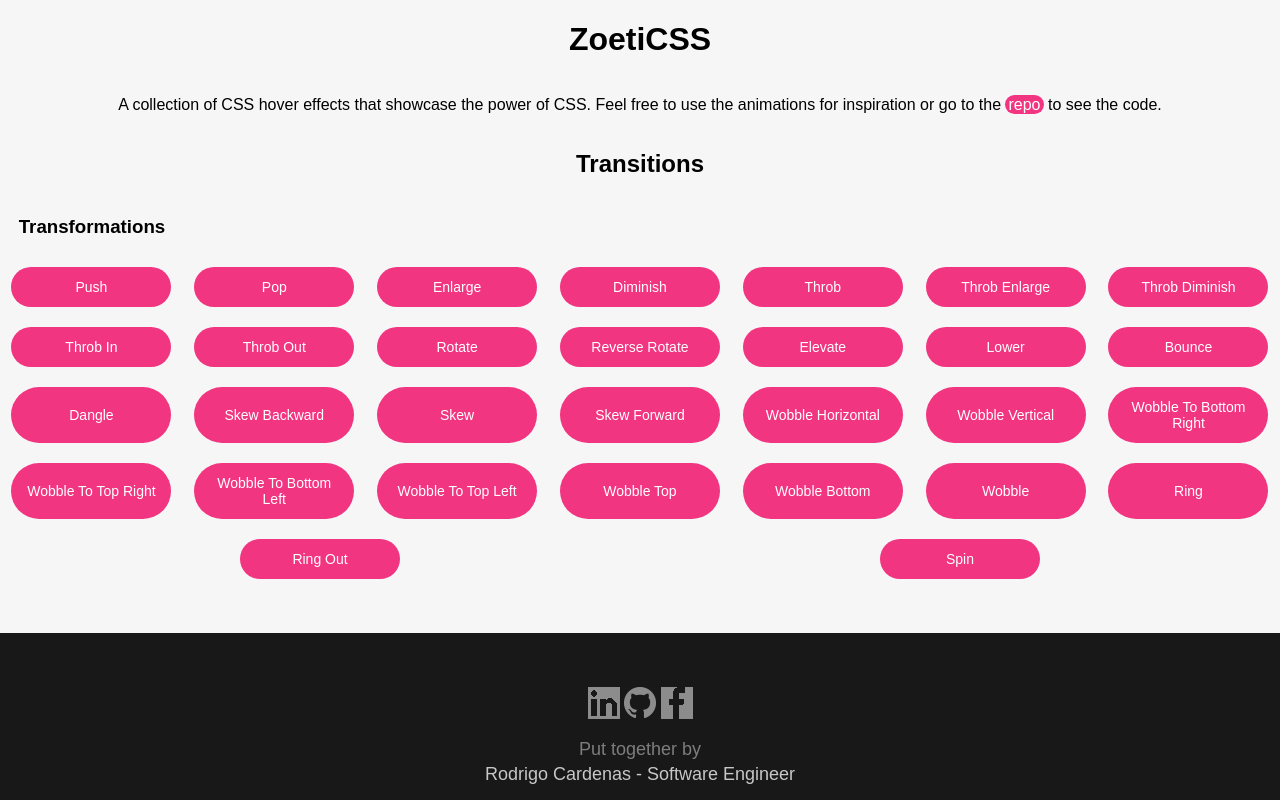
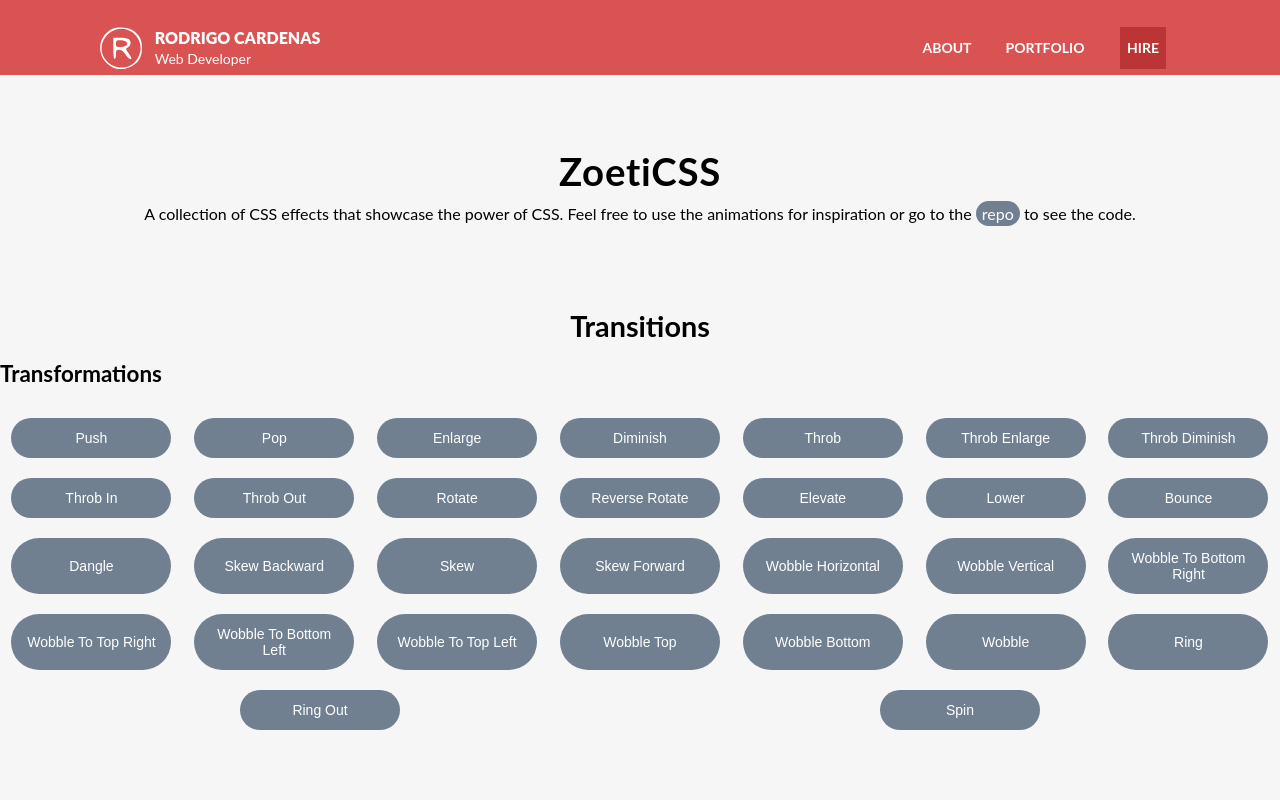
Before and after one commit to RodCardenas/ZoetiCSS, a plain HTML site: page index.html in a window 1280 px wide. Shown: the top 800 px of the page. Drawn offline with Linux system fonts and the light colour scheme.

Commit message:
Add common Navbar and reformat page.

```diff
--- a/index.css
+++ b/index.css
@@ -1,7 +1,198 @@
 html{
-  font-family: sans-serif;
+  font-family: 'Lato', sans-serif;
+  -webkit-font-smoothing: antialiased;
   position: relative;
   min-height: 100%;
+}
+
+h1{
+  font-size: 2.4em;
+  letter-spacing: 0.02em;
+  display: block;
+  text-align: center;
+  font-weight: bold;
+  margin-top: 2em;
+}
+
+h3{
+  text-align: center;
+  font-weight: bold;
+  font-size: 1.8em;
+}
+
+h4{
+  text-align: left;;
+  font-weight: bold;
+  font-size: 1.4em;
+}
+
+header{
+  background: rgb(217, 83, 83);
+  color: white;
+  display: block;
+  vertical-align: middle;
+}
+
+.navbar{
+  display: flex;
+  flex-flow: row;
+  flex-wrap: nowrap;
+  justify-content: space-between;
+  max-width: 1080px;
+  margin: 0 auto;
+  padding: 20px 20px 0 20px;
+  max-height: 55px;
+}
+
+.logo{
+  color: white;
+  text-decoration: none;
+  vertical-align: middle;
+  padding: 0;
+  align-content: flex-start;
+}
+
+header .logo svg{
+  display: inline-block;
+  vertical-align: middle;
+}
+
+svg path{
+  fill: white;
+
+  -webkit-transition-duration: 0.5s;
+  -moz-transition-duration: 0.5s;
+  -ms-transition-duration: 0.5s;
+  -o-transition-duration: 0.5s;
+  transition-duration: 0.5s;
+}
+
+header svg:hover #circle{
+  fill: #9e1919;
+}
+
+.logo-info{
+  display: inline-block;
+  vertical-align: middle;
+  margin-left: 8px;
+  padding: 7px 0;
+  line-height: 1.4;
+}
+
+.logo-info h1{
+  margin-top: 0;
+  font-weight: 900;
+  font-size: 1em;
+  text-transform: uppercase;
+  letter-spacing: 0;
+}
+
+.logo-info h2{
+  font-size: 0.875em;
+}
+
+nav{
+  display: block;
+  position: relative;
+  top: 7px;
+  height: 100%;
+  margin-top: 0;
+  margin-right: -12px;
+  background: none;
+  align-content: flex-end;
+  max-height: 50px;
+}
+
+nav ul{
+  list-style: none;
+  display: inline-flex;
+  justify-content: space-between;
+  vertical-align: middle;
+
+  font-size: 14px;
+  font-size: .875rem;
+  font-weight: 700;
+  text-transform: uppercase;
+}
+
+nav ul li{
+  display: flex;
+  align-items: center;
+  justify-content: center;
+  text-align: center;
+
+  width: 7em;
+  height: 3em;
+}
+
+nav ul a {
+  text-decoration: none;
+  color: white;
+  background: none;
+  border: 0;
+  box-sizing: border-box;
+  box-shadow: inset 0 0 0 2px rgb(217, 83, 83);
+
+  padding: 1em 0.5em;
+  position: relative;
+
+  -webkit-transition: color 0.25s;
+  transition: color 0.25s;
+}
+
+nav ul a::before, nav ul a::after {
+  box-sizing: border-box;
+  content: '';
+  position: absolute;
+}
+
+nav ul a::before, nav ul a::after {
+  border: 2px solid transparent;
+  width: 0;
+  height: 0;
+}
+
+nav ul a::before {
+  top: 0;
+  left: 0;
+}
+
+nav ul a::after {
+  bottom: 0;
+  right: 0;
+}
+
+nav ul a:hover::before, nav ul a:hover::after {
+    width: 100%;
+    height: 100%;
+  }
+
+nav ul a:hover::before {
+  border-top-color: #9e1919;
+  border-right-color: #9e1919;
+  -webkit-transition: width 0.1s ease-out, height 0.1s ease-out 0.1s;
+  transition: width 0.1s ease-out, height 0.1s ease-out 0.1s;
+}
+
+nav ul a:hover::after {
+  border-bottom-color: #9e1919;
+  border-left-color: #9e1919;
+  -webkit-transition: border-color 0s ease-out 0.2s, width 0.1s ease-out 0.2s, height 0.1s ease-out 0.3s;
+  transition: border-color 0s ease-out 0.2s, width 0.1s ease-out 0.2s, height 0.1s ease-out 0.3s;
+}
+
+.hire a{
+  background-color: rgba(158, 25, 25, 0.5);
+  box-shadow: inset 0 0 0 2px rgba(158, 25, 25, 0);
+  -webkit-transition: color 0.3s;
+  -moz-transition: color 0.3s;
+  -ms-transition: color 0.3s;
+  -o-transition: color 0.3s;
+  transition: color 0.3s;
+}
+
+.hire a:hover{
+  background-color: rgba(158, 25, 25, 1);
 }
 
 body{
@@ -12,7 +203,6 @@ body{
   margin-left: auto;
   margin-right: auto;
   background-color: rgb(246, 246, 246);
-  margin-bottom: 3em;
 }
 
 footer{
@@ -34,20 +224,11 @@ body .repo{
   color: white;
   text-decoration: none;
   border-radius: 40px;
-  padding: 1px 3px;
+  padding: 3px 6px;
   border: 0 none;
   cursor: pointer;
   text-align: center;
-  background-color: rgb(242, 53, 128);
-}
-
-h1, h2{
-  margin-left: auto;
-  margin-right: auto;
-}
-
-h3{
-  margin-left: 1em;
+  background-color: slategrey
 }
 
 button {
@@ -61,7 +242,7 @@ button {
   border-radius: 40px;
   font-size: 14px;
   width: 160px;
-  background-color: rgb(242, 53, 128);
+  background-color: slategrey;
 }
 
 ul{
@@ -84,8 +265,19 @@ li{
   text-align: center;
 }
 
+.section-title{
+  margin-top: 2em;
+}
+
+.subsection-title{
+  margin-top: 1em;
+  margin-bottom: 1em;
+}
+
 .description{
   text-align: center;
+  margin-top: 1em;
+  margin-bottom: 2em;
 }
 
 footer .link-image{
--- a/index.html
+++ b/index.html
@@ -1,19 +1,59 @@
 <html>
   <head>
     <title>ZoetiCSS</title>
+    <link rel="stylesheet" type="text/css" href="reset.css">
     <link rel="stylesheet" type="text/css" href="index.css">
     <link rel="stylesheet" type="text/css" href="zoeti.css">
   </head>
 
   <body>
+    <header>
+      <div class="navbar">
+        <a class="logo" href="http://www.rodrigocardenas.xyz">
+          <svg version="1.0" xmlns="http://www.w3.org/2000/svg"
+          width="32.000000pt" height="32.000000pt" viewBox="0 0 32.000000 32.000000"
+          preserveAspectRatio="xMidYMid meet">
+            <g transform="translate(0.000000,32.000000) scale(0.100000,-0.100000)" fill="#e22525" stroke="none">
+              <path id="circle" d="M95 306 c-103 -46 -126 -180 -44 -258 51 -48 108 -58 171 -30 64 28
+              92 72 93 143 0 62 -17 94 -67 132 -33 25 -113 32 -153 13z m112 -7 c101 -38
+              130 -163 56 -241 -102 -107 -290 4 -244 145 26 79 114 124 188 96z"/>
+              <path id="r" d="M100 160 c0 -47 4 -80 10 -80 6 0 10 16 10 35 0 30 3 35 24 35 17 0
+              31 -11 46 -35 12 -19 28 -35 36 -35 16 0 14 6 -17 51 -17 24 -17 26 2 37 21
+              14 25 42 7 60 -7 7 -36 12 -65 12 l-53 0 0 -80z m98 48 c18 -18 -5 -38 -44
+              -38 -30 0 -34 3 -34 25 0 22 4 25 33 25 18 0 38 -5 45 -12z"/>
+            </g>
+          </svg>
+          <title>Rodrigo Cardenas Design Limited Logo</title>
+          <div class="logo-info">
+            <h1>Rodrigo Cardenas</h1>
+            <h2>Web Developer</h2>
+          </div>
+        </a>
+        <nav>
+          <ul>
+            <li>
+              <a title="About Rodrigo" href="http://www.rodrigocardenas.xyz/About">About</a>
+            </li>
+            <li>
+              <a title="Rodrigo's Portfolio" href="http://www.rodrigocardenas.xyz/">Portfolio</a>
+            </li>
+            <li class="hire">
+              <a title="Hire Rodrigo" href="http://www.rodrigocardenas.xyz/Hire">Hire</a>
+            </li>
+          </ul>
+        </nav>
+      </div>
+    </header>
+
     <h1>ZoetiCSS</h1>
     <p class="description">
-      A collection of CSS hover effects that showcase the power of CSS. Feel free to use the animations for inspiration or go to the <a class="repo" href="http://github.com/RodCardenas/ZoetiCSS">repo</a> to see the code.
+      A collection of CSS effects that showcase the power of CSS. Feel free to use the animations for inspiration or go to the <a class="repo" href="http://github.com/RodCardenas/ZoetiCSS">repo</a> to see the code.
     </p>
 
-    <h2>Transitions</h2>
+    <main>
+      <h3 class="section-title">Transitions</h2>
 
-    <h3>Transformations</h3>
+      <h4 class="subsection-title">Transformations</h3>
       <div class="container">
         <button class="zoeti-push">Push</button>
         <button class="zoeti-pop">Pop</button>
@@ -46,6 +86,14 @@
         <button class="zoeti-ring-out">Ring Out</button>
         <button class="zoeti-spin">Spin</button>
       </div>
+    </main>
+
+    <div class="line-numbers">1<br>2<br>3<br>4<br>5<br>6<br>7<br>8<br>9<br>10</div>
+    <pre id="before">#pond {
+      display: flex;
+    </pre>
+    <textarea id="code" autofocus="" style="height: 24px;"></textarea>
+    <pre id="after">}</pre>
 
     <!-- <h3>Background</h3>
     <div class="container">
--- /dev/null
+++ b/reset.css
@@ -0,0 +1,57 @@
+html, body, div, span, applet, object, iframe,
+h1, h2, h3, h4, h5, h6, p, blockquote, pre,
+a, abbr, acronym, address, big, cite, code,
+del, dfn, em, img, ins, kbd, q, s, samp,
+small, strike, strong, sub, sup, tt, var,
+b, u, i, center,
+dl, dt, dd, ol, ul, li,
+fieldset, form, label, legend,
+table, caption, tbody, tfoot, thead, tr, th, td,
+article, aside, canvas, details, figcaption, figure,
+footer, header, hgroup, menu, nav, section, summary,
+time, mark, audio, video {
+	margin: 0;
+	padding: 0;
+	border: 0;
+	outline: 0;
+	font-size: 100%;
+	font: inherit;
+	vertical-align: baseline;
+}
+/* HTML5 display-role reset for older browsers */
+article, aside, details, figcaption, figure,
+footer, header, hgroup, menu, nav, section {
+	display: block;
+}
+body {
+	line-height: 1;
+}
+ol, ul {
+	list-style: none;
+}
+blockquote, q {
+	quotes: none;
+}
+blockquote:before, blockquote:after,
+q:before, q:after {
+	content: '';
+	content: none;
+}
+
+/* remember to define visible focus styles!
+:focus {
+	outline: ?????;
+} */
+
+/* remember to highlight inserts somehow! */
+ins {
+	text-decoration: underline;
+}
+del {
+	text-decoration: line-through;
+}
+
+table {
+	border-collapse: collapse;
+	border-spacing: 0;
+}
```
Lines whose indentation alone changed are shown as unchanged.
